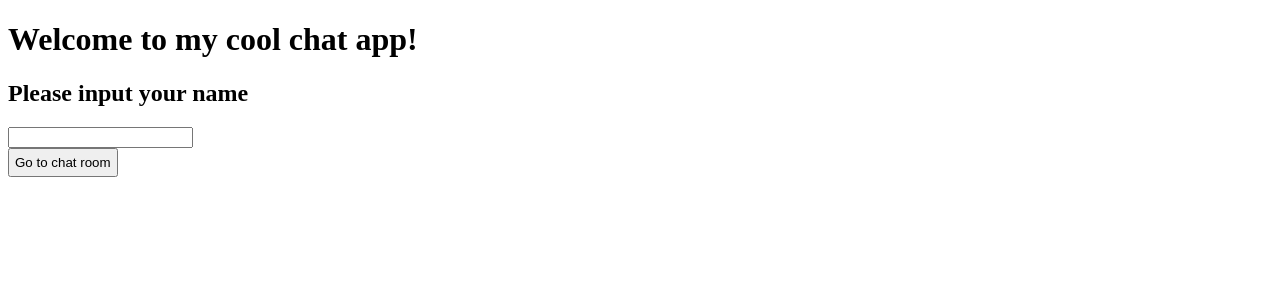
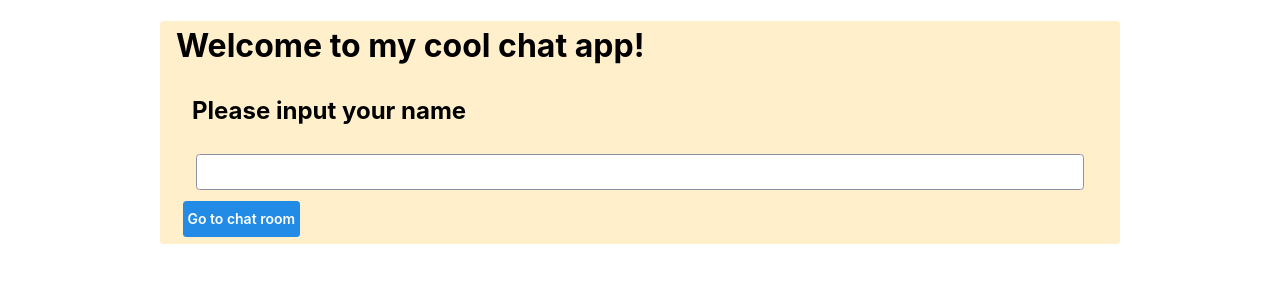
Before and after one commit to elkku26/chat26, a Next.js app in the folder frontend/: page / in a window 1280 px wide. Shown: the top 300 px of the page. Built offline with nearby package versions, Linux system fonts and the light colour scheme; no server answers.

Commit message:
basic styling improvements

```diff
--- a/frontend/package.json
+++ b/frontend/package.json
@@ -29,7 +29,7 @@
     "@types/react-dom": "^19",
     "eslint": "^9",
     "eslint-config-next": "15.3.2",
-    "postcss": "^8.5.3",
+    "postcss": "^8.5.4",
     "postcss-preset-mantine": "^1.17.0",
     "postcss-simple-vars": "^7.0.1",
     "typescript": "^5"
--- a/frontend/src/app/layout.tsx
+++ b/frontend/src/app/layout.tsx
@@ -1,18 +1,76 @@
 import type { Metadata } from "next";
 import { Geist, Geist_Mono } from "next/font/google";
-import "./globals.css";
+import "../styles.css";
+import "@mantine/core/styles.css";
 import {
   ColorSchemeScript,
   createTheme,
+  MantineColorsTuple,
   mantineHtmlProps,
   MantineProvider,
 } from "@mantine/core";
 import StoreProvider from "./StoreProvider";
 import { NextIntlClientProvider } from "next-intl";
 
+const orange: MantineColorsTuple = [
+  "#fff8e1",
+  "#ffefcb",
+  "#ffdd9a",
+  "#ffca64",
+  "#ffba38",
+  "#ffb01b",
+  "#ffa903",
+  "#e39500",
+  "#cb8400",
+  "#b07100",
+];
+
+const greenish: MantineColorsTuple = [
+  "#e1ffec",
+  "#cbffdd",
+  "#99ffbb",
+  "#62ff97",
+  "#3dff7d",
+  "#18ff64",
+  "#00ff59",
+  "#00e349",
+  "#00ca3e",
+  "#00af30",
+];
+
+const gray: MantineColorsTuple = [
+  "#f1f4fe",
+  "#e3e5ed",
+  "#c7c9d4",
+  "#a8abbb",
+  "#8d92a5",
+  "#7d8299",
+  "#747a94",
+  "#696f8a",
+  "#565c75",
+  "#484f69",
+];
 const theme = createTheme({
+  colors: {
+    orange,
+    greenish,
+    gray,
+  },
+  radius: {
+    xs: "1em",
+  },
+  defaultRadius: "0.25em",
+
+  shadows: {
+    md: "1px 10px 3px rgba(0, 0, 0, .25)",
+    xl: "5px 5px 3px rgba(0, 0, 0, .25)",
+  },
+
   headings: {
-    fontFamily: "Trebuchet MS",
+    fontFamily: "Roboto, sans-serif",
+    sizes: {
+      h1: { fontSize: "3px" },
+    },
   },
 });
 
@@ -32,11 +90,11 @@ export default function RootLayout({
         <ColorSchemeScript />
       </head>
       <body>
-        <NextIntlClientProvider>
-          <StoreProvider>
-            <MantineProvider theme={theme}>{children}</MantineProvider>
-          </StoreProvider>
-        </NextIntlClientProvider>
+        <MantineProvider theme={theme}>
+          <NextIntlClientProvider>
+            <StoreProvider>{children}</StoreProvider>
+          </NextIntlClientProvider>
+        </MantineProvider>
       </body>
     </html>
   );
--- a/frontend/src/app/page.tsx
+++ b/frontend/src/app/page.tsx
@@ -12,6 +12,7 @@ import {
 } from "../types/shared-types";
 import { selectUsers } from "@/lib/features/chatSlice";
 import { connect, send } from "@/lib/features/socketSlice";
+import { Button, Container, Input, TextInput } from "@mantine/core";
 function Welcome() {
   const [username, setUsername] = useState("");
   const dispatch = useDispatch();
@@ -47,12 +48,19 @@ function Welcome() {
   }
 
   return (
-    <div className="Welcome">
-      <header className="Welcome-header">
+    <Container
+      bg="orange.1"
+      styles={{
+        root: { borderRadius: "0.25em" },
+      }}
+    >
       <h1>Welcome to my cool chat app!</h1>
-        <div>
+      <Container>
         <h2>Please input your name</h2>
-          <input
+        <TextInput
+          styles={{
+            root: { padding: "0.25em" },
+          }}
           onKeyDown={(e) => {
             handleKeyDown(e);
           }}
@@ -60,18 +68,17 @@ function Welcome() {
             setUsername(e.target.value);
           }}
           type="text"
-          ></input>
-        </div>
-        <button
+        ></TextInput>
+      </Container>
+      <Button
         onClick={() => {
           goToChat();
         }}
-          style={{ padding: "5px" }}
+        styles={{ root: { padding: "0.25em", margin: "0.5em" } }}
       >
         Go to chat room
-        </button>
-      </header>
-    </div>
+      </Button>
+    </Container>
   );
 }
 
--- /dev/null
+++ b/frontend/src/styles.css
@@ -0,0 +1,10 @@
+body {
+  background-color: "#f1f4fe";
+}
+
+html,
+body,
+.container,
+ul.timeline {
+  height: 100%;
+}
```
Also changed, not shown: frontend/src/components/ChatRoom.tsx (+41 -20 lines), 1 other file (tests, documents, lock files or other folders). Lines whose indentation alone changed are shown as unchanged.
